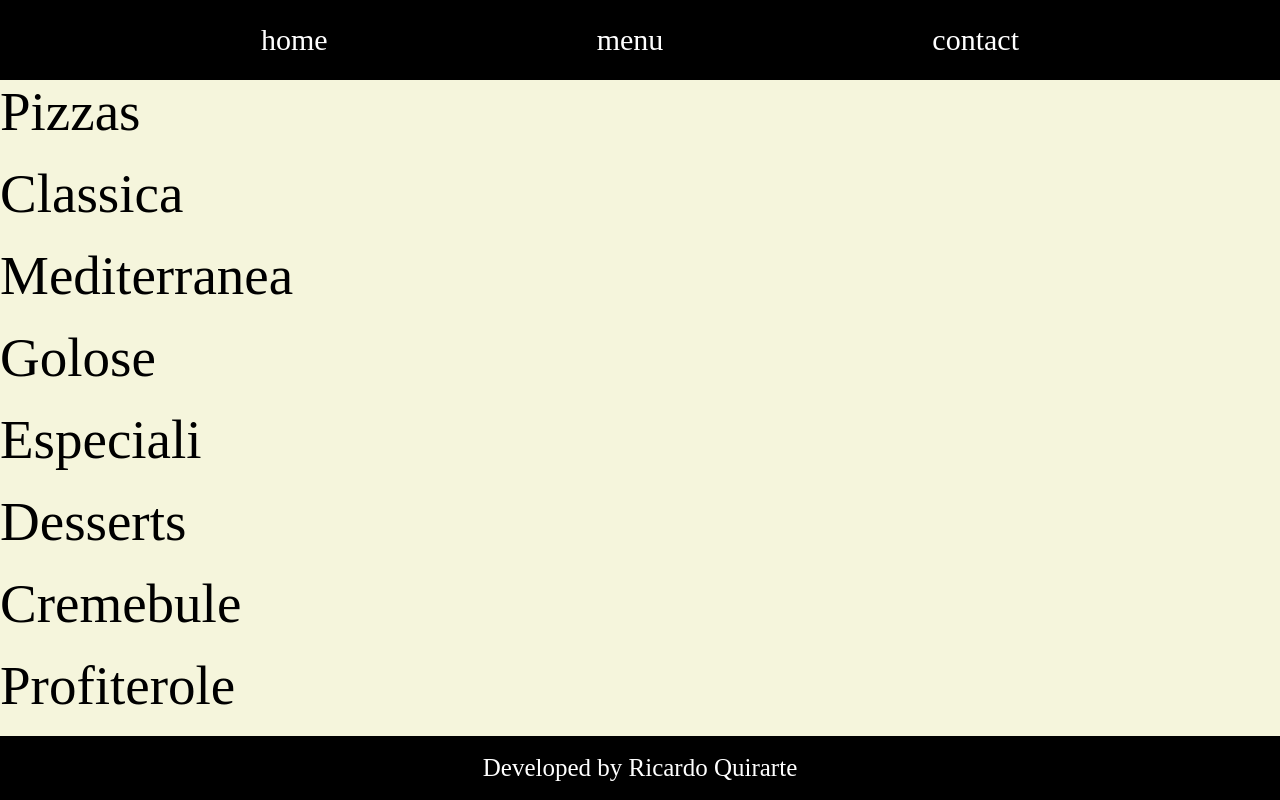
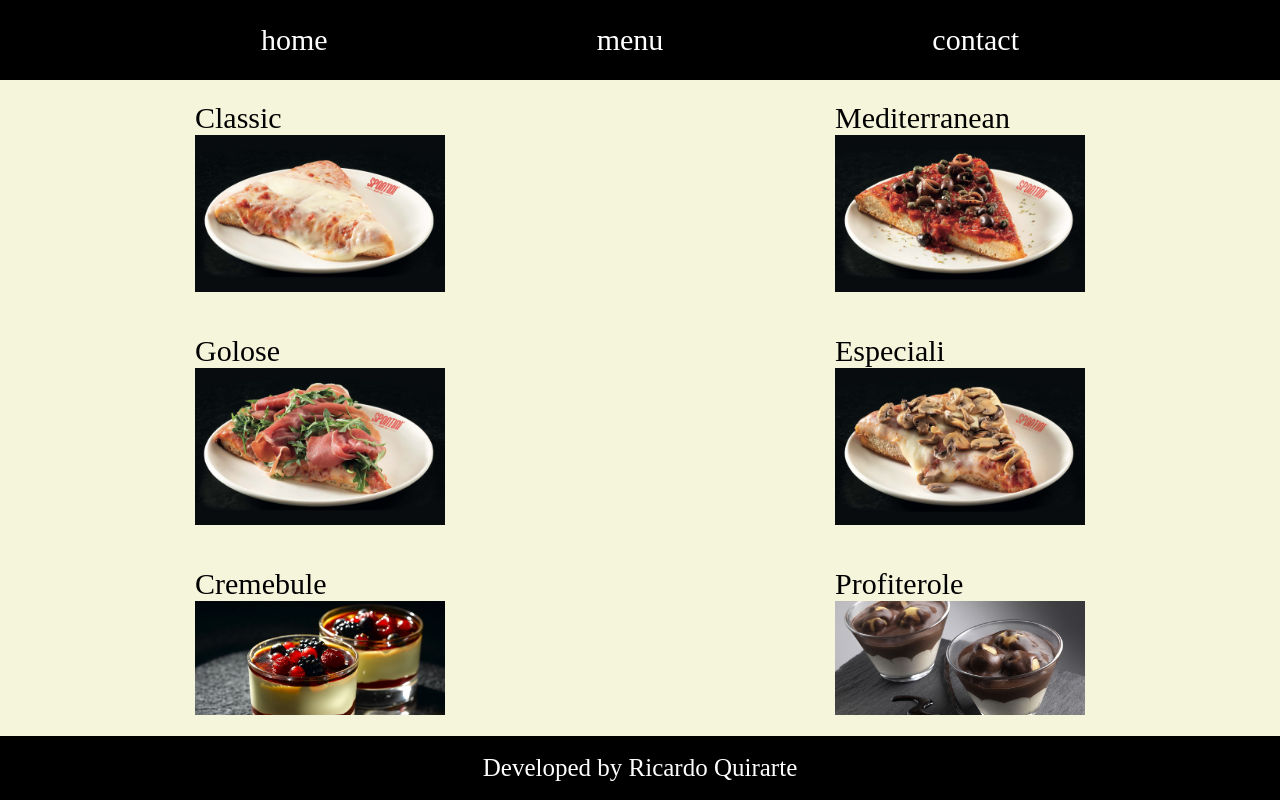
Before and after one commit to RicardoQuirarte/restaurant-page, a website built with webpack: page dist/index.html in a window 1280 px wide. Both pictures are taken after a click on the element "menu". Built offline with nearby package versions, Linux system fonts and the light colour scheme.

Commit message:
menu section almost ready

```diff
--- a/src/index.js
+++ b/src/index.js
@@ -7,6 +7,7 @@ const initialPageContent = renderInitialPage();
 const contactPage = renderContact();
 const menuPage = renderMenu();
 
+// Tab-switching logic
 initialPageContent.home.addEventListener('click', () => {
     menuPage.menu.classList.replace('show', 'hide');
     contactPage.contact.classList.replace('show', 'hide');
--- a/src/menu.js
+++ b/src/menu.js
@@ -1,29 +1,55 @@
 import elementFactory from "./factory";
+import classicPizza from './assets/pizza-classic.jpg';
+import mediterraneanPizza from "./assets/pizza-mediterranea.jpg";
+import golosePizza from './assets/pizza-golose.jpg';
+import especialiPizza from './assets/pizza-speciali.jpg';
+import cremebuleDessert from './assets/cremebrulee.jpg';
+import profiteroleDessert from './assets/profiteroles.jpg';
+
+const classic = new Image(250);
+classic.src = classicPizza;
+const mediterranean = new Image(250);
+mediterranean.src = mediterraneanPizza;
+const golose = new Image(250);
+golose.src = golosePizza;
+const especiali = new Image(250);
+especiali.src = especialiPizza;
+const cremebule = new Image(250);
+cremebule.src = cremebuleDessert;
+const profiterole = new Image(250);
+profiterole.src = profiteroleDessert;
 
 export default function renderMenu   () {
     const container = document.querySelector('#content');
+
+    // const pizzas = elementFactory('header-menu', 'Pizzas');
+    // container.appendChild(pizzas);
 
     // Menu Div
     const menu = elementFactory('menu', '', 'hide');
     container.appendChild(menu);
 
     // Menu elements
-    const pizzas = elementFactory('menu-elements', 'Pizzas');
-    menu.appendChild(pizzas);
-    const pizza1 = elementFactory('menu-elements', 'Classica');
+    const pizza1 = elementFactory('menu-elements', 'Classic');
     menu.appendChild(pizza1);
-    const pizza2 = elementFactory('menu-elements', 'Mediterranea');
+    pizza1.appendChild(classic);
+    const pizza2 = elementFactory('menu-elements', 'Mediterranean');
     menu.appendChild(pizza2);
+    pizza2.appendChild(mediterranean);
     const pizza3 = elementFactory('menu-elements', 'Golose');
     menu.appendChild(pizza3);
+    pizza3.appendChild(golose);
     const pizza4 = elementFactory('menu-elements', 'Especiali');
     menu.appendChild(pizza4);
-    const desserts = elementFactory('menu-elements', 'Desserts');
-    menu.appendChild(desserts);
+    pizza4.appendChild(especiali);
+    // const desserts = elementFactory('menu-elements', 'Desserts');
+    // menu.appendChild(desserts);
     const dessert1 = elementFactory('menu-elements', 'Cremebule');
     menu.appendChild(dessert1);
+    dessert1.appendChild(cremebule);
     const dessert2 = elementFactory('menu-elements', 'Profiterole');
     menu.appendChild(dessert2);
+    dessert2.appendChild(profiterole);
 
     return { menu };
   }
--- a/src/style.css
+++ b/src/style.css
@@ -49,13 +49,28 @@ body {
 
 .menu {
   color: black;
-  font-size: 55px;
+  font-size: 30px;
   height: 82vh;
   background-image: url(assets/spontini.jpg);
+  display: grid;
+  grid-template-columns: 1fr 1fr;
 }
 
+/* .header-menu {
+  background-color: black;
+  display: grid;
+  place-content: center;
+  font-size: 50px;
+  margin-top: 25px;
+  color: white;
+} */
+
 .menu-elements {
+  display: grid;
+  place-content: center;
   background-color: beige;
+  border: 5px;
+  border-color: white;
 }
 
 .footer {
@@ -76,14 +91,15 @@ body {
   height: 82vh;
   display: grid;
   place-content: center;
-
   text-align: center;
 }
 
 .contact-elements {
   background-color: rgb(145, 185, 145);
   font-size: 45px;
-  margin: 15px;
+  margin-left: 150px;
+  margin-right: 150px;
+  margin-bottom: 50px;
 }
 
 .number {
```
Also changed, not shown: dist/02f4caa39f181d3ba1dd.jpg (added), dist/3261af81f0f56fdb8333.jpg (added), dist/4b0ba16f7c44f27557cd.jpg (added), dist/b703b11a3283adccaf05.jpg (added), dist/dc01844bf2c9597d5412.jpg (added), dist/f9f6cee4ec42316d17e2.jpg (added), dist/main.js.
